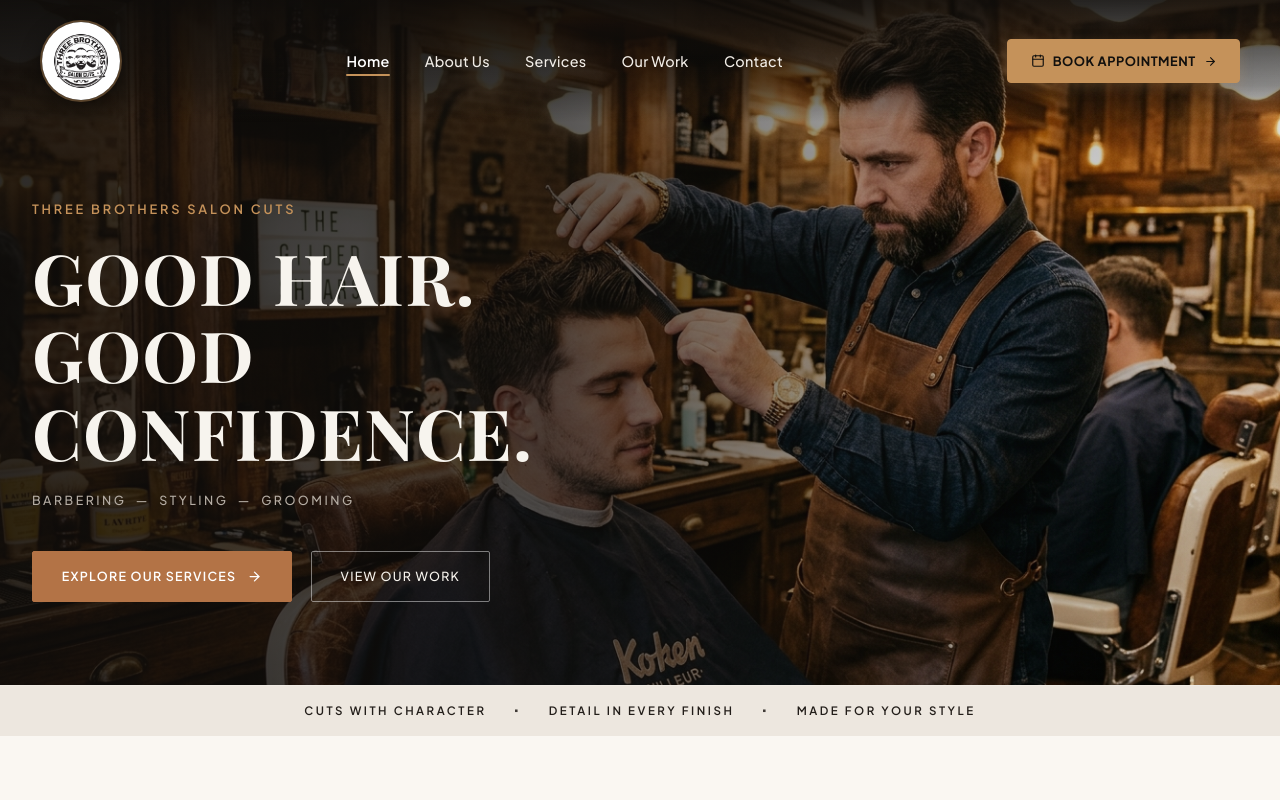
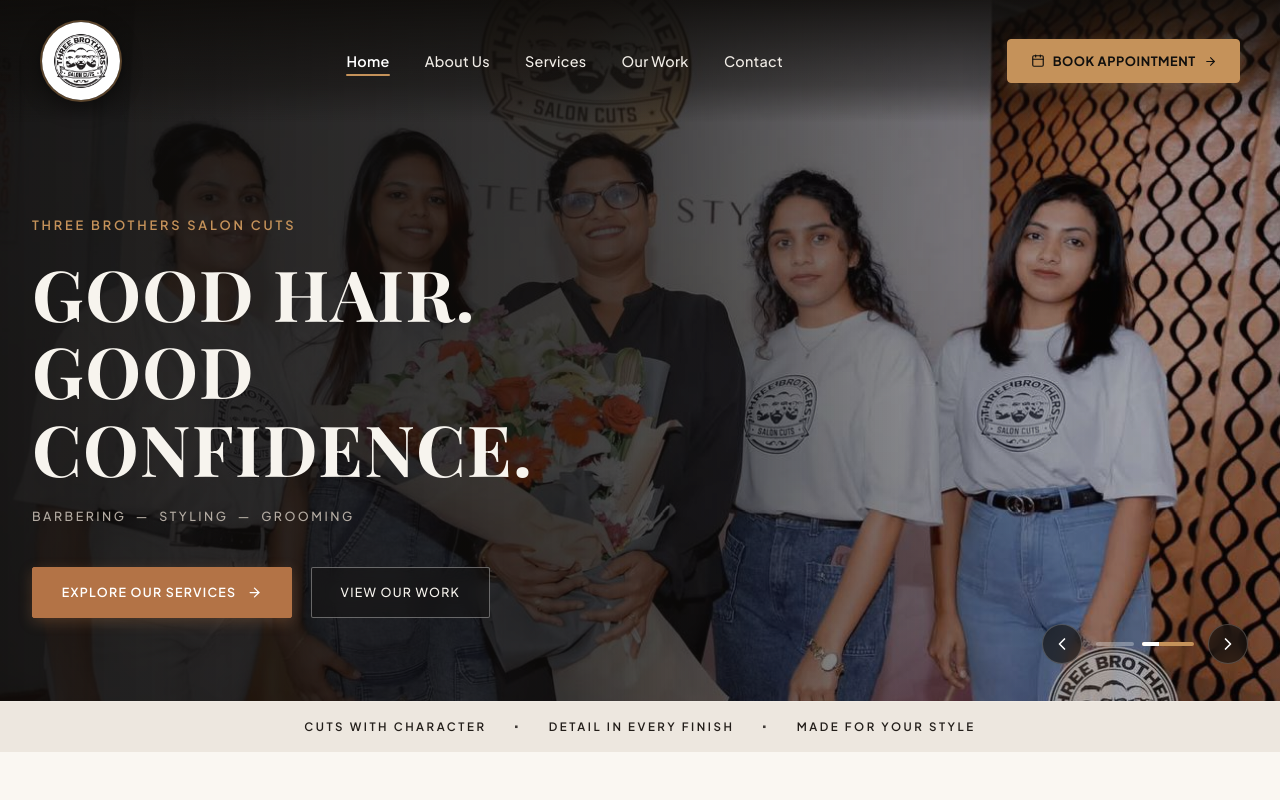
Before and after one commit to kavindusubhash28/salon-draft, a Next.js app: page / in a window 1280 px wide. Shown: the top 800 px of the page. Built offline with nearby package versions, Linux system fonts and the light colour scheme.

Commit message:
Update Home hero background to swipe between hero1 and hero2 images

```diff
--- a/components/home/Hero.module.css
+++ b/components/home/Hero.module.css
@@ -1,60 +1,88 @@
 .heroSection {
   position: relative;
-  min-height: 85vh;
+  min-height: 88vh;
   display: flex;
   flex-direction: column;
   justify-content: space-between;
   background-color: #12100e;
   overflow: hidden;
   padding-top: 7rem;
+  user-select: none;
 }
 
 @media (min-width: 768px) {
   .heroSection {
-    min-height: 92vh;
+    min-height: 94vh;
     padding-top: 9rem;
   }
 }
 
+/* Image Slider Container */
 .imageContainer {
   position: absolute;
   inset: 0;
   z-index: 1;
 }
 
+.slide {
+  position: absolute;
+  inset: 0;
+  opacity: 0;
+  visibility: hidden;
+  transition: opacity 1.2s cubic-bezier(0.4, 0, 0.2, 1),
+    transform 7s cubic-bezier(0.16, 1, 0.3, 1);
+  transform: scale(1.05);
+}
+
+.slideActive {
+  opacity: 1;
+  visibility: visible;
+  transform: scale(1);
+}
+
 .heroImage {
   object-fit: cover;
-  object-position: center 25%;
+  object-position: center 28%;
 }
 
+/* Dark gradient overlay for text readability */
 .heroOverlay {
   position: absolute;
   inset: 0;
   background: linear-gradient(
     to right,
-    rgba(16, 13, 11, 0.88) 0%,
-    rgba(16, 13, 11, 0.72) 42%,
-    rgba(16, 13, 11, 0.3) 75%,
-    rgba(16, 13, 11, 0.15) 100%
+    rgba(14, 12, 10, 0.92) 0%,
+    rgba(14, 12, 10, 0.78) 45%,
+    rgba(14, 12, 10, 0.4) 75%,
+    rgba(14, 12, 10, 0.25) 100%
   );
+  z-index: 2;
+  pointer-events: none;
 }
 
 @media (max-width: 768px) {
   .heroOverlay {
-    background: rgba(16, 13, 11, 0.78);
+    background: linear-gradient(
+      180deg,
+      rgba(14, 12, 10, 0.75) 0%,
+      rgba(14, 12, 10, 0.85) 60%,
+      rgba(14, 12, 10, 0.95) 100%
+    );
   }
 }
 
+/* Hero Content */
 .heroContainer {
   position: relative;
-  z-index: 2;
+  z-index: 3;
   width: 100%;
   max-width: 1280px;
   margin: 0 auto;
-  padding: 3rem 2rem 5rem;
+  padding: 3rem 2rem 4rem;
   flex: 1;
   display: flex;
   align-items: center;
+  justify-content: space-between;
 }
 
 .heroContent {
@@ -63,7 +91,7 @@
 
 .overline {
   display: inline-block;
-  font-family: var(--font-sans);
+  font-family: var(--font-sans, "Plus Jakarta Sans", sans-serif);
   font-size: 0.8rem;
   font-weight: 600;
   letter-spacing: 0.22em;
@@ -73,7 +101,7 @@
 }
 
 .heroTitle {
-  font-family: var(--font-serif);
+  font-family: var(--font-serif, "Playfair Display", serif);
   font-size: 2.8rem;
   line-height: 1.1;
   font-weight: 700;
@@ -96,7 +124,7 @@
 }
 
 .tagline {
-  font-family: var(--font-sans);
+  font-family: var(--font-sans, "Plus Jakarta Sans", sans-serif);
   font-size: 0.78rem;
   font-weight: 500;
   letter-spacing: 0.2em;
@@ -127,18 +155,21 @@
   text-decoration: none;
   border: 1px solid #b37346;
   transition: all 0.25s ease;
+  box-shadow: 0 4px 14px rgba(179, 115, 70, 0.3);
 }
 
 .primaryBtn:hover {
   background-color: #9c6035;
   border-color: #9c6035;
   transform: translateY(-1px);
+  box-shadow: 0 6px 20px rgba(179, 115, 70, 0.45);
 }
 
 .secondaryBtn {
   display: inline-flex;
   align-items: center;
-  background-color: transparent;
+  background-color: rgba(18, 16, 14, 0.4);
+  backdrop-filter: blur(8px);
   color: #f7f4ee;
   padding: 0.9rem 1.8rem;
   font-size: 0.78rem;
@@ -147,14 +178,92 @@
   text-transform: uppercase;
   border-radius: 2px;
   text-decoration: none;
-  border: 1px solid rgba(255, 255, 255, 0.45);
+  border: 1px solid rgba(255, 255, 255, 0.35);
   transition: all 0.25s ease;
 }
 
 .secondaryBtn:hover {
   border-color: #ffffff;
-  background-color: rgba(255, 255, 255, 0.1);
+  background-color: rgba(255, 255, 255, 0.15);
   color: #ffffff;
+}
+
+/* Slider Controls & Indicators */
+.sliderControls {
+  position: absolute;
+  bottom: 5.5rem;
+  right: 2rem;
+  z-index: 5;
+  display: flex;
+  align-items: center;
+  gap: 14px;
+}
+
+.slideNavBtn {
+  width: 40px;
+  height: 40px;
+  border-radius: 50%;
+  background: rgba(18, 16, 14, 0.65);
+  backdrop-filter: blur(8px);
+  border: 1px solid rgba(255, 255, 255, 0.2);
+  color: #ffffff;
+  display: flex;
+  align-items: center;
+  justify-content: center;
+  cursor: pointer;
+  transition: all 0.2s ease;
+}
+
+.slideNavBtn:hover {
+  background: #c5925a;
+  border-color: #c5925a;
+  color: #12100e;
+  transform: scale(1.06);
+}
+
+.indicatorsGroup {
+  display: flex;
+  align-items: center;
+  gap: 8px;
+}
+
+.indicatorBar {
+  position: relative;
+  width: 38px;
+  height: 4px;
+  background: rgba(255, 255, 255, 0.3);
+  border-radius: 2px;
+  border: none;
+  cursor: pointer;
+  overflow: hidden;
+  padding: 0;
+  transition: all 0.3s ease;
+}
+
+.indicatorBarActive {
+  background: #c5925a;
+  width: 52px;
+}
+
+/* Progress fill animation inside active indicator */
+.indicatorBarActive::after {
+  content: "";
+  position: absolute;
+  top: 0;
+  left: 0;
+  bottom: 0;
+  width: 100%;
+  background: #ffffff;
+  animation: progressFill 5s linear forwards;
+}
+
+@keyframes progressFill {
+  0% {
+    width: 0%;
+  }
+  100% {
+    width: 100%;
+  }
 }
 
 /* Bottom Ticker Strip */
@@ -175,7 +284,7 @@
   justify-content: center;
   flex-wrap: wrap;
   gap: 1.5rem;
-  font-family: var(--font-sans);
+  font-family: var(--font-sans, "Plus Jakarta Sans", sans-serif);
   font-size: 0.72rem;
   font-weight: 600;
   letter-spacing: 0.22em;
@@ -191,7 +300,17 @@
   margin: 0 0.25rem;
 }
 
-@media (max-width: 640px) {
+@media (max-width: 768px) {
+  .sliderControls {
+    bottom: 4.8rem;
+    right: 1.5rem;
+  }
+
+  .slideNavBtn {
+    width: 34px;
+    height: 34px;
+  }
+
   .tickerContent {
     gap: 0.75rem;
     font-size: 0.65rem;
--- a/components/home/Hero.tsx
+++ b/components/home/Hero.tsx
@@ -1,21 +1,94 @@
-import React from "react";
+"use client";
+
+import React, { useState, useEffect, useRef, useCallback } from "react";
 import Link from "next/link";
 import Image from "next/image";
-import { ArrowRight } from "lucide-react";
+import { ArrowRight, ChevronLeft, ChevronRight } from "lucide-react";
 import styles from "./Hero.module.css";
 
+const HERO_SLIDES = [
+  {
+    id: "hero1",
+    src: "/images/Home/hero1.jpg",
+    alt: "Three Brothers Salon Cuts Master Barber Team",
+  },
+  {
+    id: "hero2",
+    src: "/images/Home/hero2.jpg",
+    alt: "Three Brothers Salon Cuts Styling Team",
+  },
+];
+
 export default function Hero() {
+  const [currentSlide, setCurrentSlide] = useState(0);
+  const touchStartX = useRef<number | null>(null);
+  const touchEndX = useRef<number | null>(null);
+
+  const nextSlide = useCallback(() => {
+    setCurrentSlide((prev) => (prev + 1) % HERO_SLIDES.length);
+  }, []);
+
+  const prevSlide = useCallback(() => {
+    setCurrentSlide(
+      (prev) => (prev - 1 + HERO_SLIDES.length) % HERO_SLIDES.length
+    );
+  }, []);
+
+  // Automatic timer to swipe between hero1 and hero2 every 5 seconds
+  useEffect(() => {
+    const timer = setInterval(() => {
+      nextSlide();
+    }, 5000);
+    return () => clearInterval(timer);
+  }, [nextSlide, currentSlide]);
+
+  // Touch swipe support for mobile
+  const handleTouchStart = (e: React.TouchEvent) => {
+    touchStartX.current = e.targetTouches[0].clientX;
+    touchEndX.current = null;
+  };
+
+  const handleTouchMove = (e: React.TouchEvent) => {
+    touchEndX.current = e.targetTouches[0].clientX;
+  };
+
+  const handleTouchEnd = () => {
+    if (!touchStartX.current || !touchEndX.current) return;
+    const distance = touchStartX.current - touchEndX.current;
+    if (distance > 50) {
+      // Swiped left
+      nextSlide();
+    } else if (distance < -50) {
+      // Swiped right
+      prevSlide();
+    }
+  };
+
   return (
-    <section className={styles.heroSection}>
-      {/* Background Hero Image */}
+    <section
+      className={styles.heroSection}
+      onTouchStart={handleTouchStart}
+      onTouchMove={handleTouchMove}
+      onTouchEnd={handleTouchEnd}
+    >
+      {/* Background Hero Image Slider */}
       <div className={styles.imageContainer}>
-        <Image
-          src="/images/hero_barber.jpg"
-          alt="Three Brothers Master Barber Craftsman"
-          fill
-          priority
-          className={styles.heroImage}
-        />
+        {HERO_SLIDES.map((slide, idx) => (
+          <div
+            key={slide.id}
+            className={`${styles.slide} ${
+              idx === currentSlide ? styles.slideActive : ""
+            }`}
+          >
+            <Image
+              src={slide.src}
+              alt={slide.alt}
+              fill
+              priority={idx === 0}
+              className={styles.heroImage}
+            />
+          </div>
+        ))}
         <div className={styles.heroOverlay} />
       </div>
 
@@ -46,6 +119,41 @@ export default function Hero() {
         </div>
       </div>
 
+      {/* Slide Navigation Controls & Indicators */}
+      <div className={styles.sliderControls}>
+        <button
+          type="button"
+          className={styles.slideNavBtn}
+          onClick={prevSlide}
+          aria-label="Previous hero slide"
+        >
+          <ChevronLeft size={20} />
+        </button>
+
+        <div className={styles.indicatorsGroup}>
+          {HERO_SLIDES.map((slide, idx) => (
+            <button
+              key={slide.id}
+              type="button"
+              className={`${styles.indicatorBar} ${
+                idx === currentSlide ? styles.indicatorBarActive : ""
+              }`}
+              onClick={() => setCurrentSlide(idx)}
+              aria-label={`Switch to slide ${idx + 1}`}
+            />
+          ))}
+        </div>
+
+        <button
+          type="button"
+          className={styles.slideNavBtn}
+          onClick={nextSlide}
+          aria-label="Next hero slide"
+        >
+          <ChevronRight size={20} />
+        </button>
+      </div>
+
       {/* Bottom Ticker Strip */}
       <div className={styles.tickerStrip}>
         <div className={styles.tickerContent}>
```
